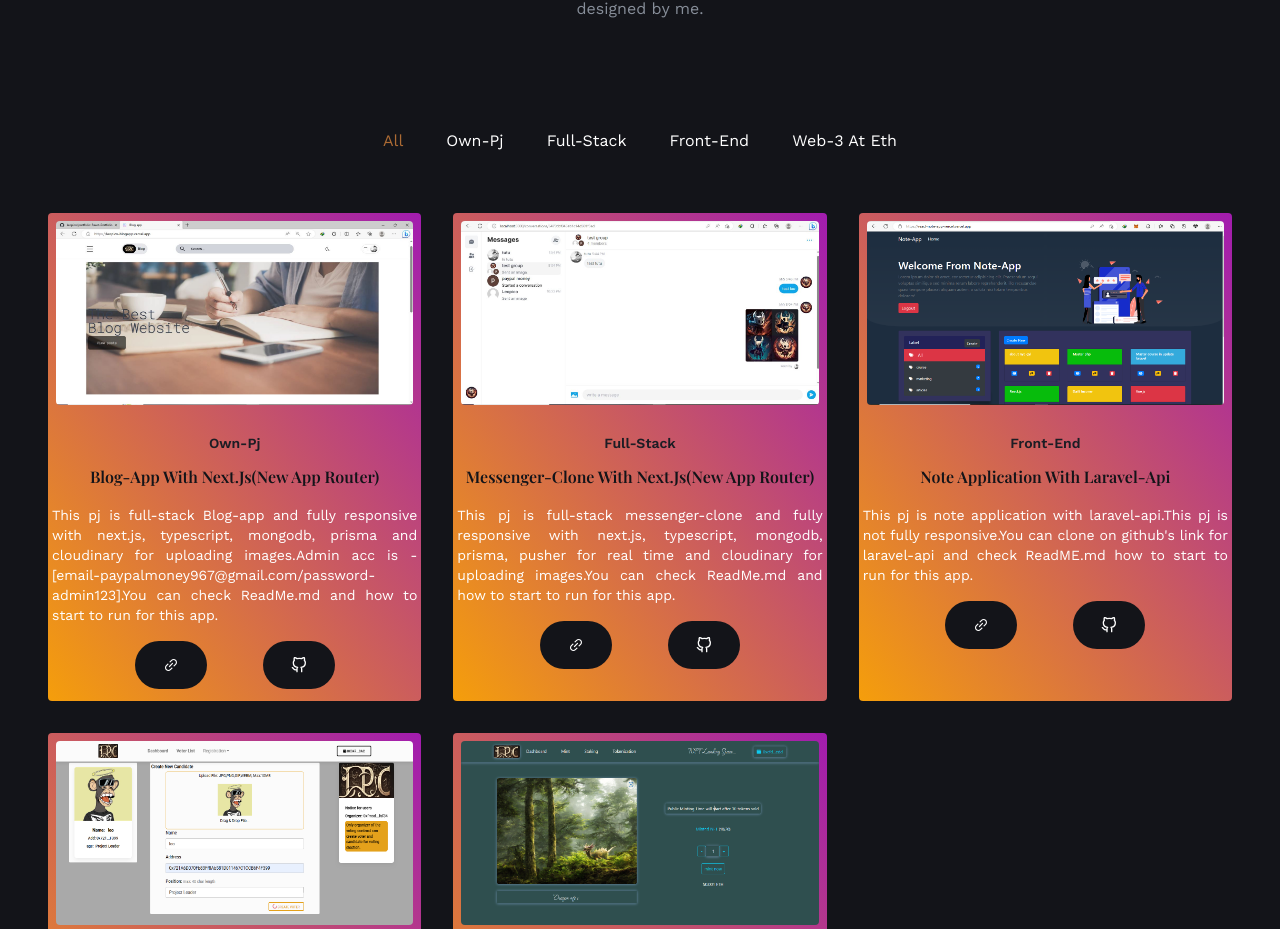
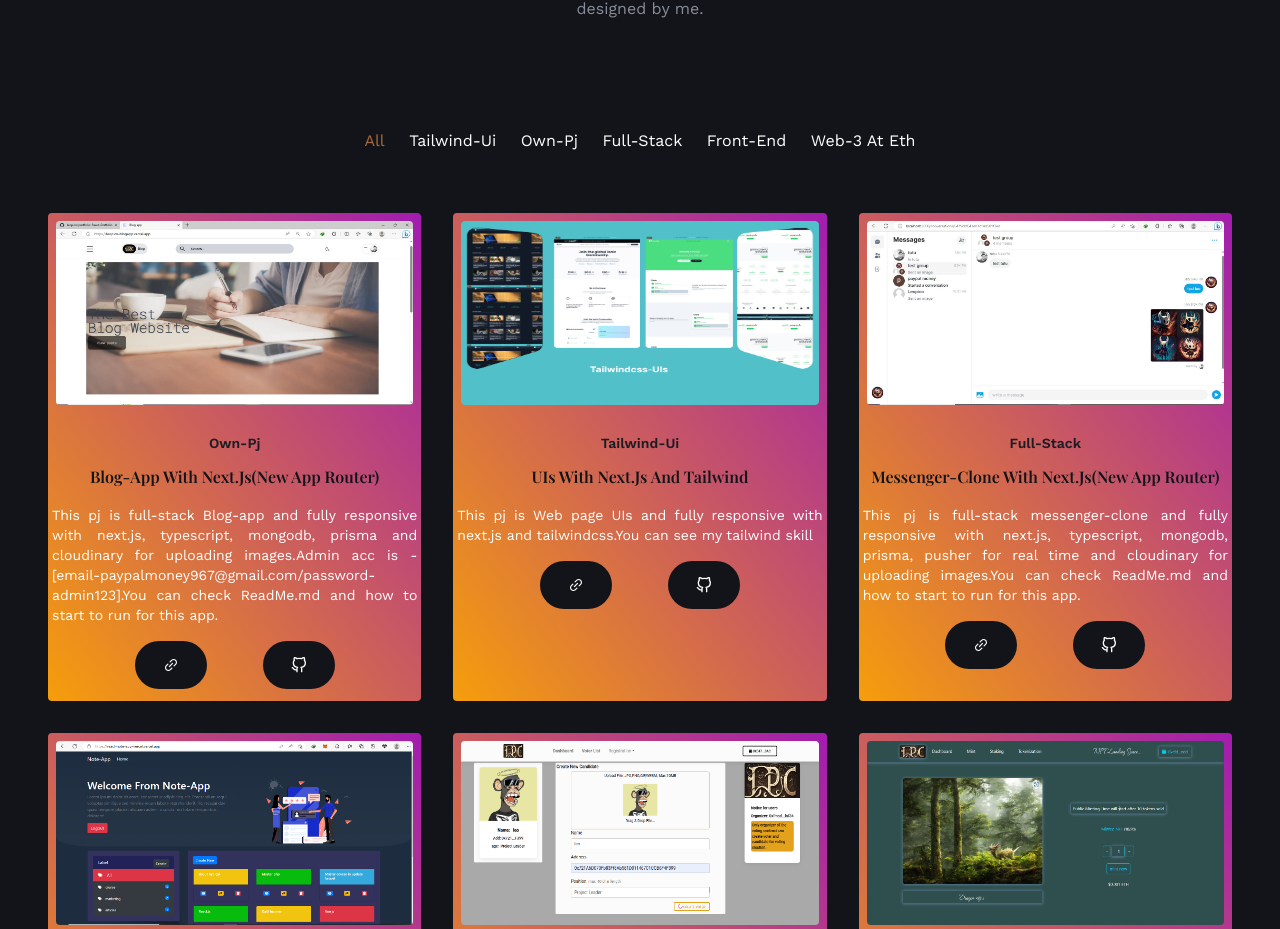
Before and after one commit to leopico/portfolio, a React (Create React App) app: page / in a window 1280 px wide. Shown: the part 2096-3025 px from the top of the page. Built offline with nearby package versions, Linux system fonts and the light colour scheme; a web font is replaced by a local one.

Commit message:
add pj for tailwindcss

```diff
--- a/src/data.js
+++ b/src/data.js
@@ -11,6 +11,7 @@ import {
 
 // projects images
 import Project0 from "./assets/img/projects/p0.jpg";
+import Project1 from "./assets/img/projects/p1.png";
 import Project2 from "./assets/img/projects/p2.jpg";
 import Project4 from "./assets/img/projects/p4.png";
 import Project6 from "./assets/img/projects/p6.png";
@@ -156,6 +157,9 @@ export const projectsNav = [
     name: "all",
   },
   {
+    name: "Tailwind-ui",
+  },
+  {
     name: "Own-pj",
   },
   {
@@ -180,6 +184,16 @@ export const projectsData = [
       "This pj is full-stack Blog-app and fully responsive with next.js, typescript, mongodb, prisma and cloudinary for uploading images.Admin acc is - [email-paypalmoney967@gmail.com/password-admin123].You can check ReadMe.md and how to start to run for this app.",
     github: "https://github.com/leopico/Bog-app.git",
     link: "https://leopico-blogapp.vercel.app/",
+  },
+  {
+    id: "1",
+    image: Project1,
+    name: "UIs with Next.js and Tailwind",
+    category: "Tailwind-ui",
+    description:
+      "This pj is Web page UIs and fully responsive with next.js and tailwindcss.You can see my tailwind skill",
+    github: "https://github.com/leopico/Tailwind-UIs.git",
+    link: "https://tailwind-uis.vercel.app/",
   },
   {
     id: "2",
```
Also changed, not shown: src/assets/img/projects/p1.png (added).
